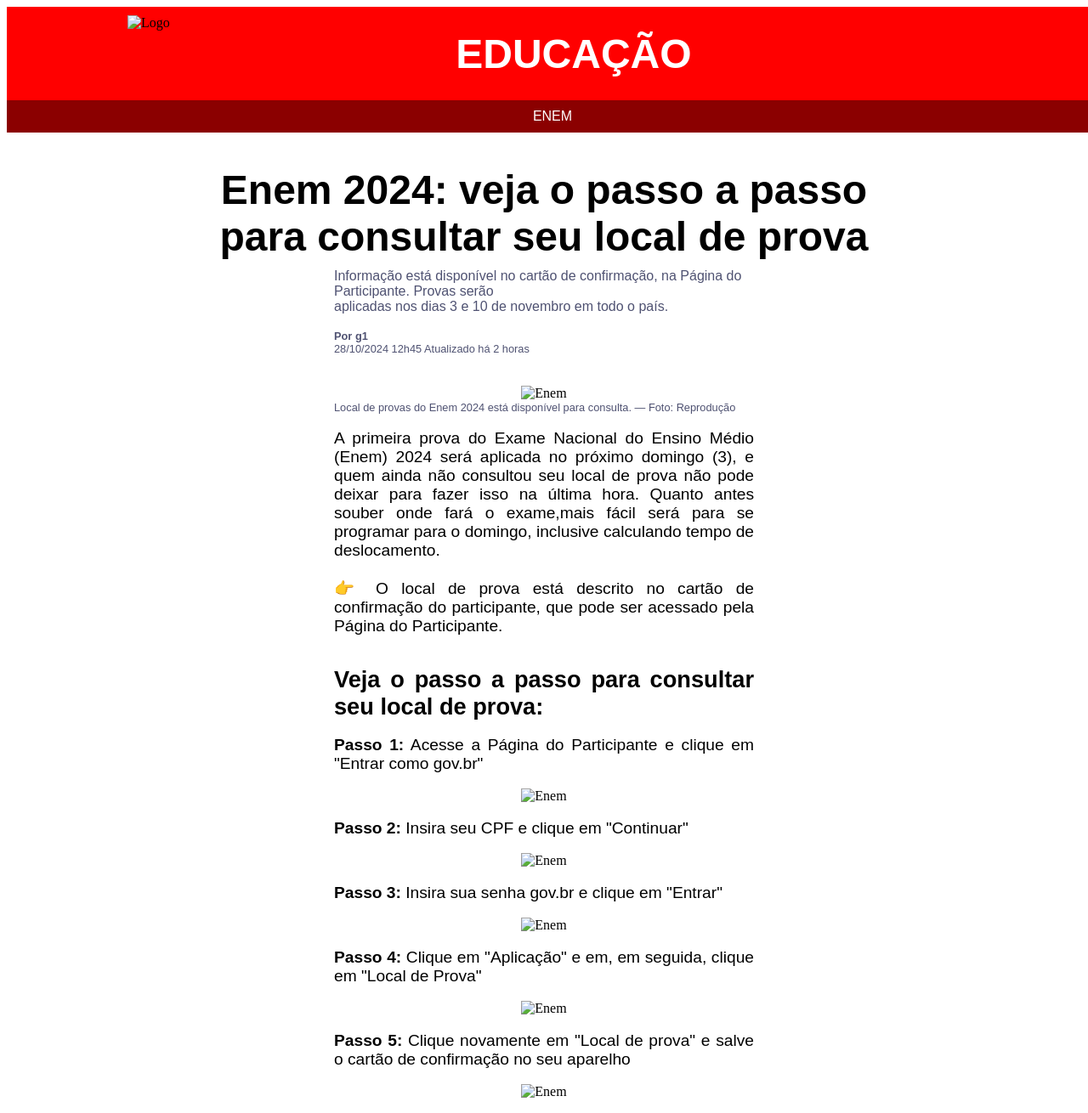
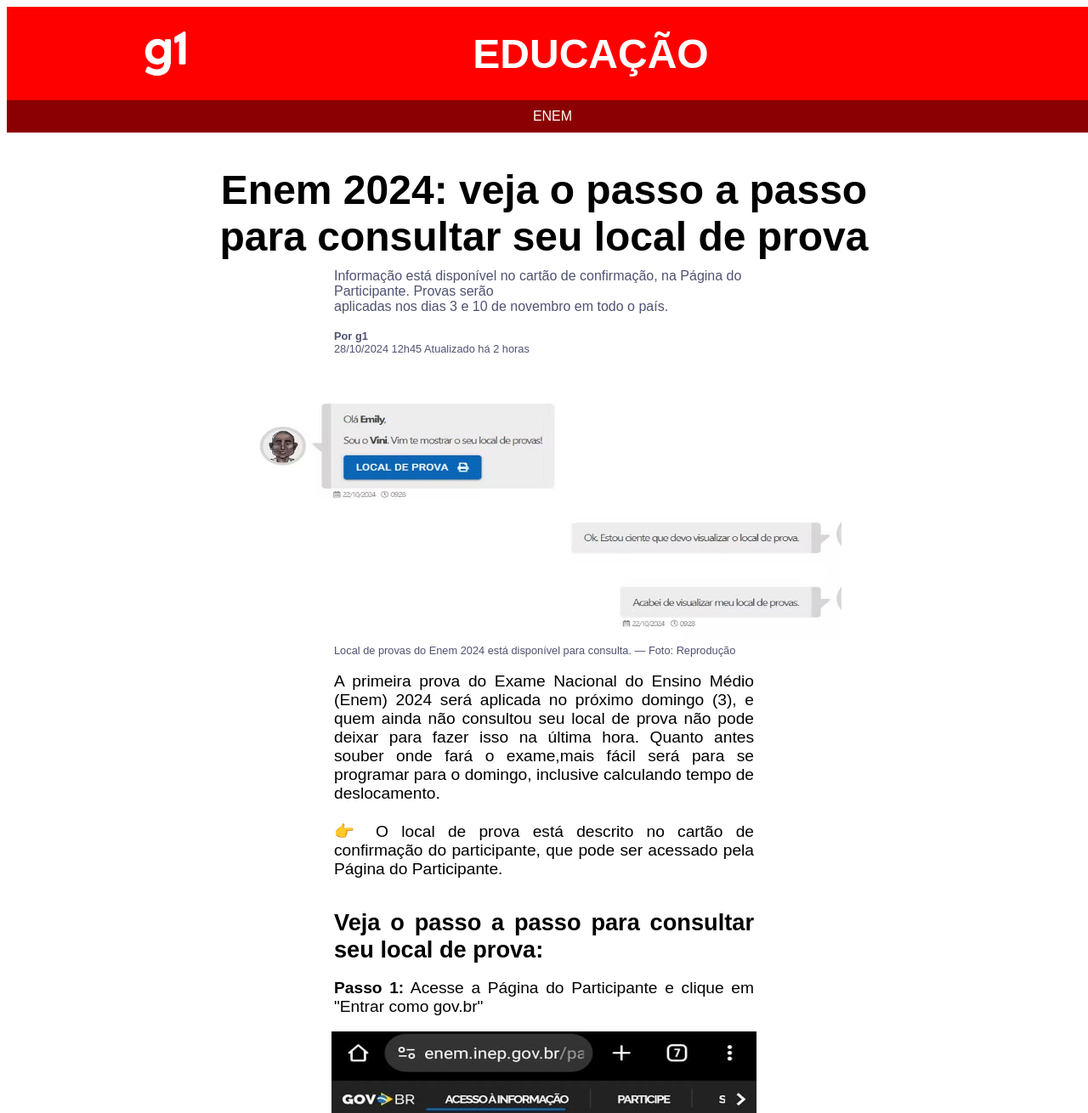
Before and after one commit to analuiza08-a/sitedenoticias, a plain HTML site: page enem.html in a window 1280 px wide. Shown: the top 1310 px of the page at 85% size. Drawn offline with Linux system fonts and the light colour scheme.

Commit message:
Update enem.html

```diff
--- a/enem.html
+++ b/enem.html
@@ -21,7 +21,7 @@
     </script>
     <header>
         <div class="container">
-            <img src="../noticias/download-removebg-preview.png" class="logo" alt="Logo">
+            <img src="download-removebg-preview.png" class="logo" alt="Logo">
             <h1 class="educ">EDUCAÇÃO</h1>
         </div>
     </header>
@@ -34,7 +34,7 @@
     <br>
     <p class="g1"><b>Por g1</b><br>28/10/2024 12h45  Atualizado há 2 horas</p>
     <br><br>
-    <img src="../noticias/enem-1.avif" alt="Enem" height="300px" width="700px">
+    <img src="enem-1.avif" alt="Enem" height="300px" width="700px">
     <p class="enem">Local de provas do Enem 2024 está disponível para consulta. — Foto: Reprodução</p>
     <br>
     <p class="local">A primeira prova do Exame Nacional do Ensino Médio (Enem) 2024 será aplicada no próximo domingo (3),
@@ -47,20 +47,20 @@
           <br>
           <p class="ana"><b>Passo 1:</b> Acesse a Página do Participante e clique em "Entrar como gov.br"</p>
           <br>
-          <img src="../noticias/enem-2.webp" alt="Enem" height="500px" width="500px"><br><br>
+          <img src="enem-2.webp" alt="Enem" height="500px" width="500px"><br><br>
           <p class="ana"><b>Passo 2:</b> Insira seu CPF e clique em "Continuar"</p>
           <br>
-          <img src="../noticias/enem-3.webp" alt="Enem" height="500px" width="500px"><br><br>
+          <img src="enem-3.webp" alt="Enem" height="500px" width="500px"><br><br>
           <p class="ana"><b>Passo 3:</b> Insira sua senha gov.br e clique em "Entrar"</p>
           <br>
-          <img src="../noticias/enem-4.webp" alt="Enem" height="500px" width="500px"><br><br>
+          <img src="enem-4.webp" alt="Enem" height="500px" width="500px"><br><br>
           <p class="ana"><b>Passo 4:</b> Clique em "Aplicação" e em, em seguida, clique em "Local de Prova"</p><br>
-          <img src="../noticias/enem-5.webp" alt="Enem" height="700px" width="500px"><br><br>
+          <img src="enem-5.webp" alt="Enem" height="700px" width="500px"><br><br>
           <p class="ana"><b>Passo 5:</b> Clique novamente em "Local de prova" e salve o cartão de confirmação no seu aparelho</p><br>
-          <img src="../noticias/enem-6.avif" alt="Enem" height="500px" width="500px"><br><br>
+          <img src="enem-6.avif" alt="Enem" height="500px" width="500px"><br><br>
           <br><br><br><br><br><br><br><br><br>
           <div class="propaganda">
-          <img src="../noticias/doril.webp" alt="Propaganda"height="500px" width="500px" ><br><br>
+          <img src="doril.webp" alt="Propaganda"height="500px" width="500px" ><br><br>
           <p>Descubra o poder do Doril, seu aliado contra a dor! Se você está lidando com dores de cabeça, enxaquecas ou qualquer desconforto, o Doril é a solução ideal.
             Tomou doril, até a enxaqueca sumiu !</p>
           </div>
```
